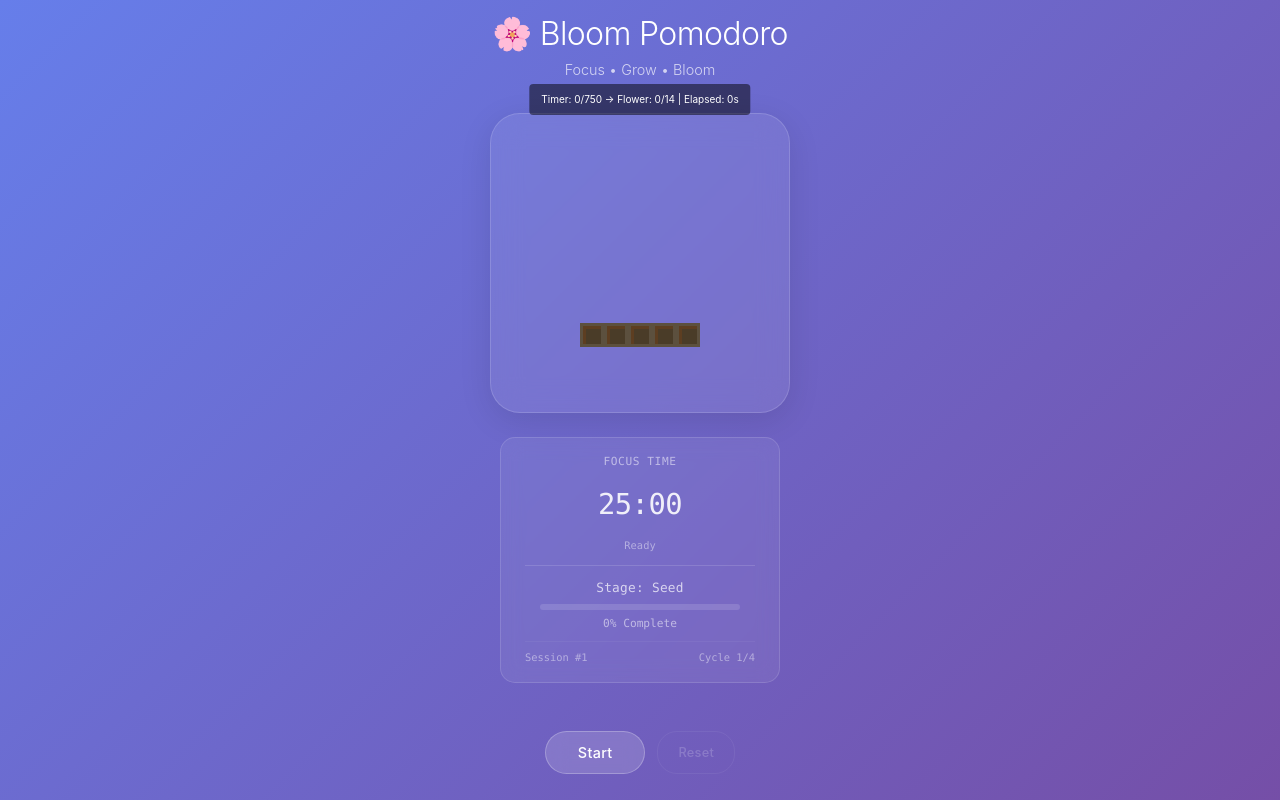
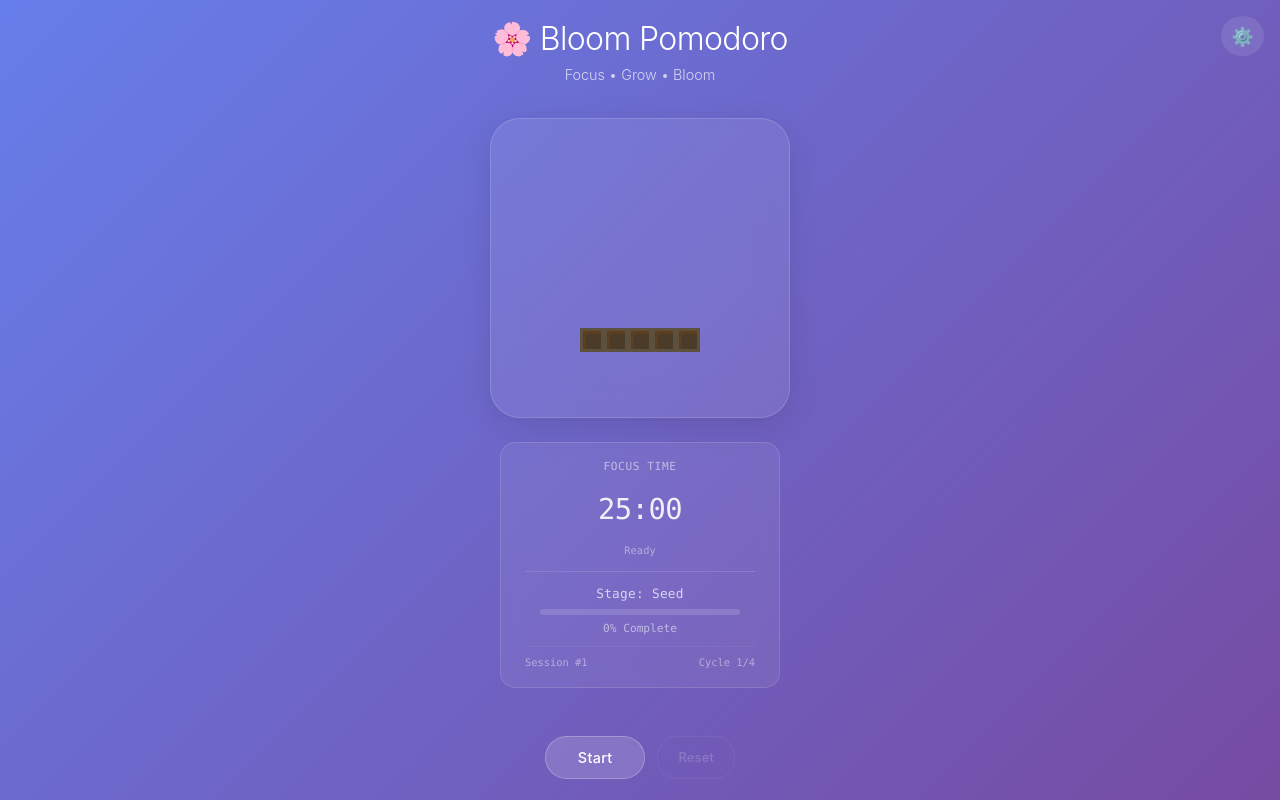
Before and after one commit to AllardQuek/pixeldoro, a React (Vite) app: page / in a window 1280 px wide. Shown: the top 800 px of the page. Built offline with nearby package versions, Linux system fonts and the light colour scheme.

Commit message:
Subtle debug tools

```diff
--- a/src/App.css
+++ b/src/App.css
@@ -39,6 +39,35 @@
   max-width: 600px;
 }
 
+/* Debug Toggle - Top Right Corner */
+.app__debug-toggle {
+  position: fixed;
+  top: 1rem;
+  right: 1rem;
+  background: rgba(255, 255, 255, 0.1);
+  border: none;
+  border-radius: 50%;
+  width: 40px;
+  height: 40px;
+  color: white;
+  font-size: 18px;
+  cursor: pointer;
+  transition: all 0.2s ease;
+  z-index: 100;
+  display: flex;
+  align-items: center;
+  justify-content: center;
+}
+
+.app__debug-toggle:hover {
+  background: rgba(255, 255, 255, 0.2);
+  transform: scale(1.05);
+}
+
+.app__debug-toggle:active {
+  transform: scale(0.95);
+}
+
 /* Make flower animation the hero */
 .app__animation {
   order: 1;
@@ -54,6 +83,7 @@
 
 .app__dev-controls {
   order: 3;
+  margin-top: -1.5rem; /* Reduce gap between controls and dev-controls */
 }
 
 /* Timer Component - Minimalist secondary info */
--- a/src/App.tsx
+++ b/src/App.tsx
@@ -1,3 +1,4 @@
+import { useState } from 'react';
 import { usePomodoro } from './hooks/usePomodoro';
 import { useAnimation } from './hooks/useAnimation';
 import { useTimelinePreview } from './hooks/useTimelinePreview';
@@ -8,6 +9,7 @@ import { DevControls } from './components/DevControls';
 import './App.css';
 
 function App() {
+  const [isDebugMode, setIsDebugMode] = useState(false);
   const { state, controls } = usePomodoro();
   const animation = useAnimation({
     timeRemaining: state.timeRemaining,
@@ -29,6 +31,15 @@ function App() {
 
   return (
     <div className="app">
+      {/* Debug Toggle - Top Right */}
+      <button
+        className="app__debug-toggle"
+        onClick={() => setIsDebugMode(!isDebugMode)}
+        title={isDebugMode ? 'Hide debug tools' : 'Show debug tools'}
+      >
+        {isDebugMode ? '🔧' : '⚙️'}
+      </button>
+
       <header className="app__header">
         <h1 className="app__title">🌸 Bloom Pomodoro</h1>
         <p className="app__subtitle">Focus • Grow • Bloom</p>
@@ -39,6 +50,7 @@ function App() {
           <FlowerAnimation
             animation={displayAnimation}
             timerState={displayState}
+            showDebugInfo={isDebugMode}
           />
         </div>
 
@@ -56,6 +68,7 @@ function App() {
           />
         </div>
 
+        {isDebugMode && (
           <div className="app__dev-controls">
             <DevControls
               isDevelopmentMode={true} // Enable for timeline feature
@@ -63,6 +76,7 @@ function App() {
               totalDuration={state.sessionStartTime}
             />
           </div>
+        )}
       </main>
     </div>
   );
--- a/src/components/FlowerAnimation/FlowerAnimation.tsx
+++ b/src/components/FlowerAnimation/FlowerAnimation.tsx
@@ -8,9 +8,10 @@ import './PixelFlower.css';
 interface FlowerAnimationProps {
   animation: AnimationProgress;
   timerState: PomodoroState;
+  showDebugInfo?: boolean;
 }
 
-export const FlowerAnimation: React.FC<FlowerAnimationProps> = ({ animation, timerState }) => {
+export const FlowerAnimation: React.FC<FlowerAnimationProps> = ({ animation, timerState, showDebugInfo = false }) => {
   const { stage, progress, overallProgress } = animation;
   const { timeRemaining, phase, isActive, isPaused, sessionsCompleted, currentCycle } = timerState;
 
@@ -38,7 +39,7 @@ export const FlowerAnimation: React.FC<FlowerAnimationProps> = ({ animation, tim
     <div className="flower-animation">
       <div className="flower__container">
         {/* Pixel art flower - replaces old SVG approach */}
-        <PixelFlower stage={stage} progress={progress} granularData={animation.granularData} />
+        <PixelFlower stage={stage} progress={progress} granularData={animation.granularData} showDebugInfo={showDebugInfo} />
       </div>
 
       <div className="flower__debug">
--- a/src/components/FlowerAnimation/PixelFlower.tsx
+++ b/src/components/FlowerAnimation/PixelFlower.tsx
@@ -11,9 +11,10 @@ interface PixelFlowerProps {
     elapsedSeconds: number;
     shouldShowNewPixel: boolean;
   };
+  showDebugInfo?: boolean;
 }
 
-export const PixelFlower: React.FC<PixelFlowerProps> = ({ granularData }) => {
+export const PixelFlower: React.FC<PixelFlowerProps> = ({ granularData, showDebugInfo = false }) => {
 
   // Simple flower definition - just 15 pixels total in a clear progression
   const fullFlower = [
@@ -53,7 +54,7 @@ export const PixelFlower: React.FC<PixelFlowerProps> = ({ granularData }) => {
   return (
     <div className="pixel-flower-container">
       {/* Debug info */}
-      {granularData && (
+      {showDebugInfo && granularData && (
         <div style={{ fontSize: '10px', color: 'white', position: 'absolute', top: '-30px', left: '50%', transform: 'translateX(-50%)', zIndex: 10, background: 'rgba(0,0,0,0.5)', padding: '8px 12px', borderRadius: '4px', whiteSpace: 'nowrap', minWidth: '200px', textAlign: 'center' }}>
           Timer: {granularData.currentPixelIndex}/{granularData.totalPixels} →
           Flower: {pixelsToShow}/{fullFlower.length} |
```
Lines whose indentation alone changed are shown as unchanged.
